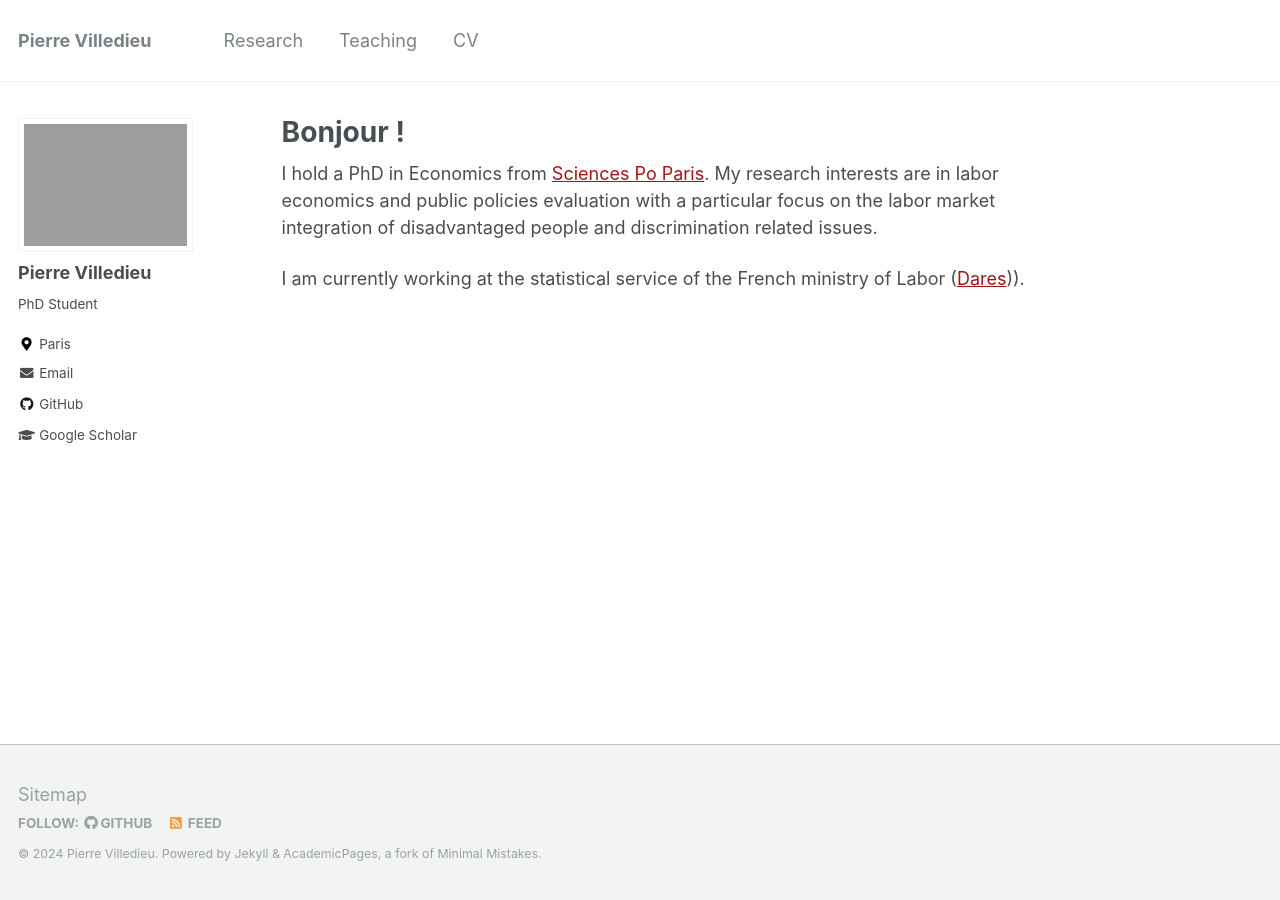
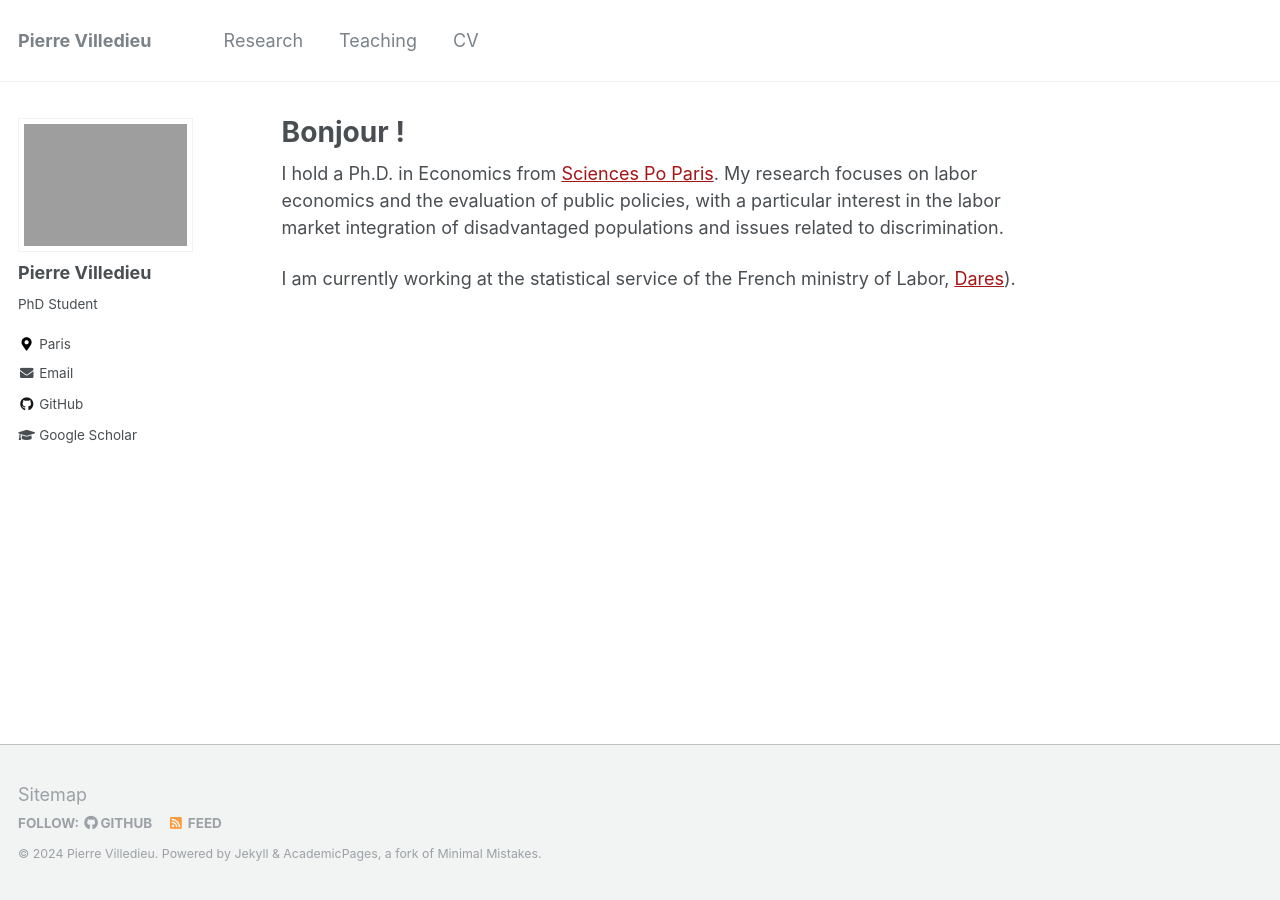
Before and after one commit to pvilledieu/pierre.villedieu, a Jekyll site: the page built from _pages/about.md, in a window 1280 px wide. Built offline with Jekyll 4.4.1, drawn with Linux system fonts in a browser that asks for light colours.

Commit message:
Update about.md

```diff
--- a/_pages/about.md
+++ b/_pages/about.md
@@ -8,6 +8,6 @@ redirect_from:
   - /about.html
 ---
 
-I hold a PhD in Economics from [Sciences Po Paris](https://www.sciencespo.fr/department-economics/en.html). My research interests are in labor economics and public policies evaluation with a particular focus on the labor market integration of disadvantaged people and discrimination related issues.
+I hold a Ph.D. in Economics from [Sciences Po Paris](https://www.sciencespo.fr/department-economics/en.html). My research focuses on labor economics and the evaluation of public policies, with a particular interest in the labor market integration of disadvantaged populations and issues related to discrimination.
 
-I am currently working at the statistical service of the French ministry of Labor ([Dares](https://dares.travail-emploi.gouv.fr))).
+I am currently working at the statistical service of the French ministry of Labor, [Dares](https://dares.travail-emploi.gouv.fr)).
```
